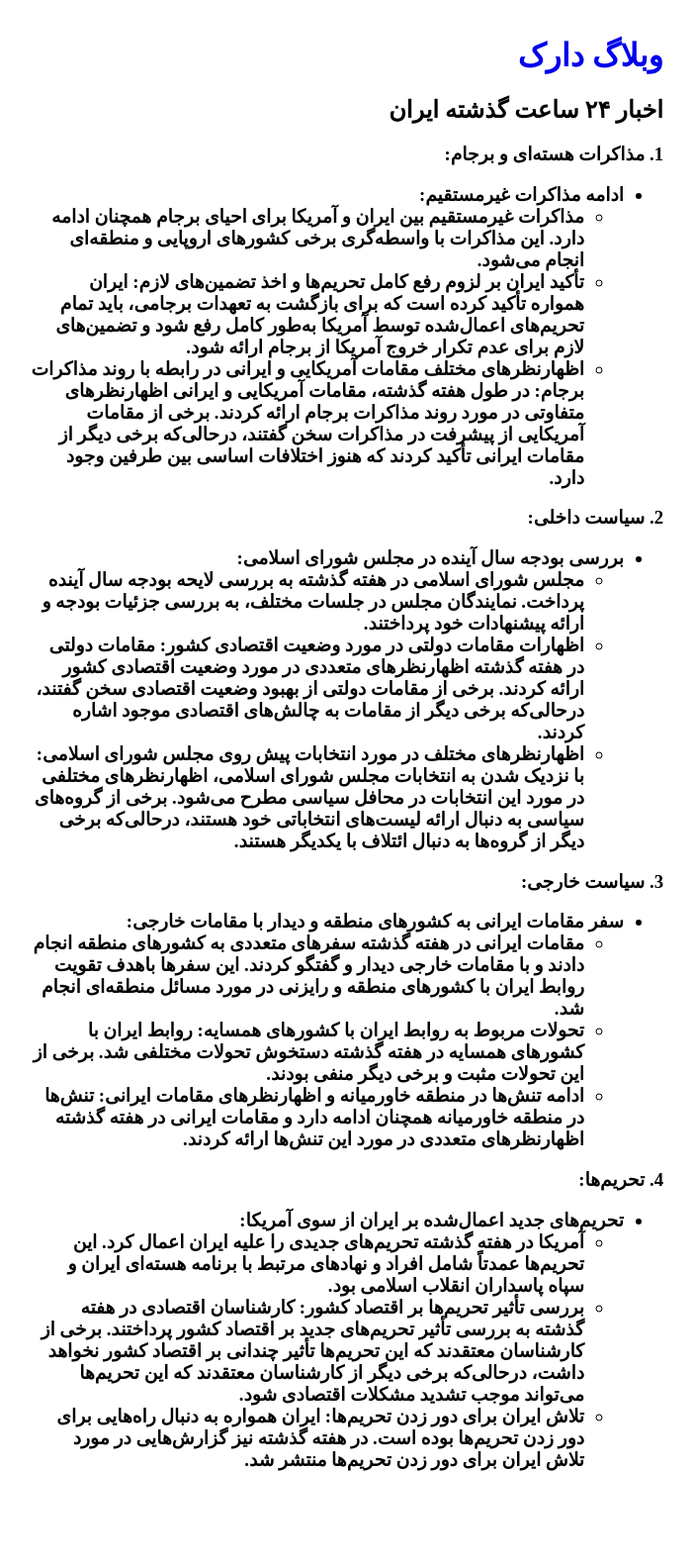
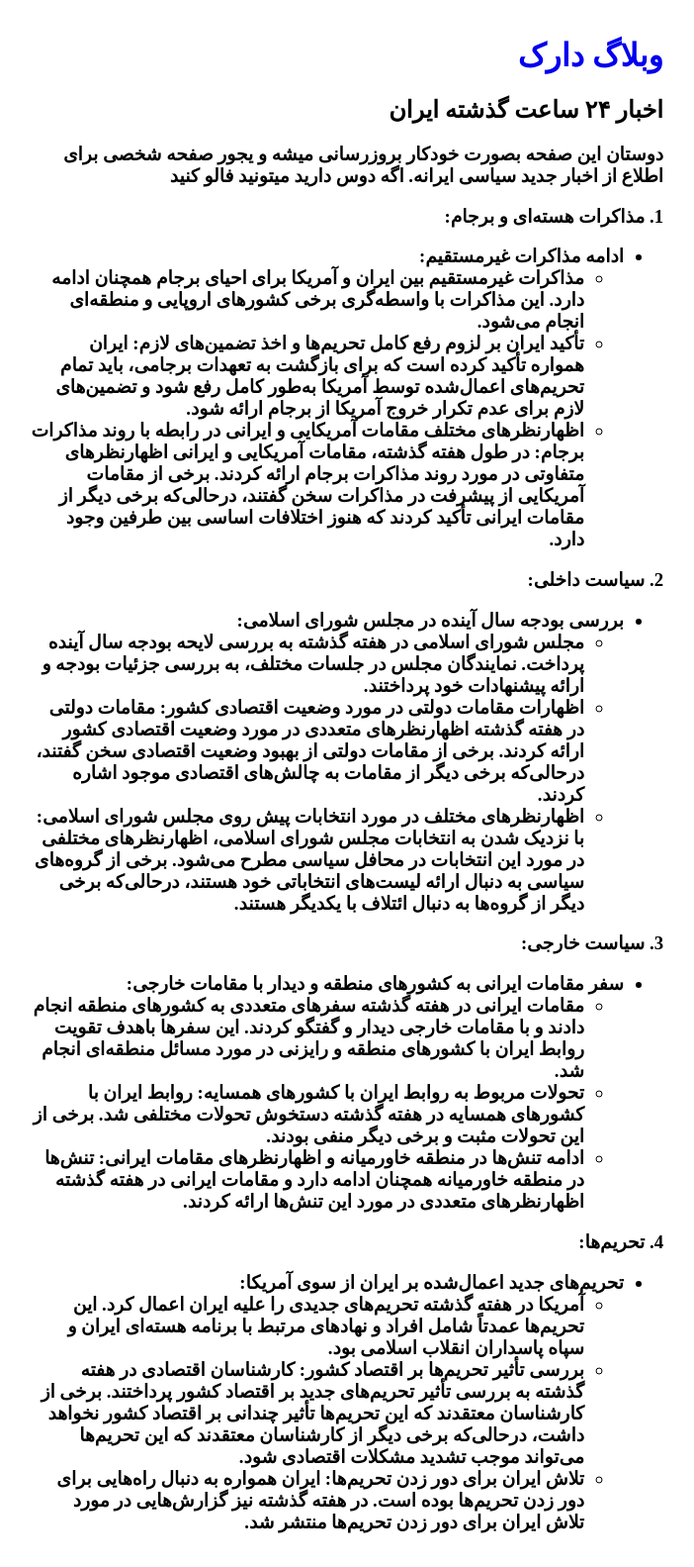
Before and after one commit to darkblog/darkblog.github.io, a Jekyll site: the page built from _posts/2025-2-2-9.md, in a window 1280 px wide. Shown: the whole page at 99% size, without its empty margins (289-991 px from the left). Built offline with Jekyll 4.4.1, drawn with Linux system fonts in a browser that asks for light colours; before the commit the page ends 1521 px from its top, so only the background shows below that.

Commit message:
Update 2025-2-2-9.md

```diff
--- a/_posts/2025-2-2-9.md
+++ b/_posts/2025-2-2-9.md
@@ -2,6 +2,8 @@
 layout: post
 title: اخبار ۲۴ ساعت گذشته ایران
 ---
+
+دوستان این صفحه بصورت خودکار بروزرسانی میشه و یجور صفحه شخصی برای اطلاع از اخبار جدید سیاسی ایرانه. اگه دوس دارید میتونید فالو کنید
 
 **1. مذاکرات هسته‌ای و برجام:**
 
```
